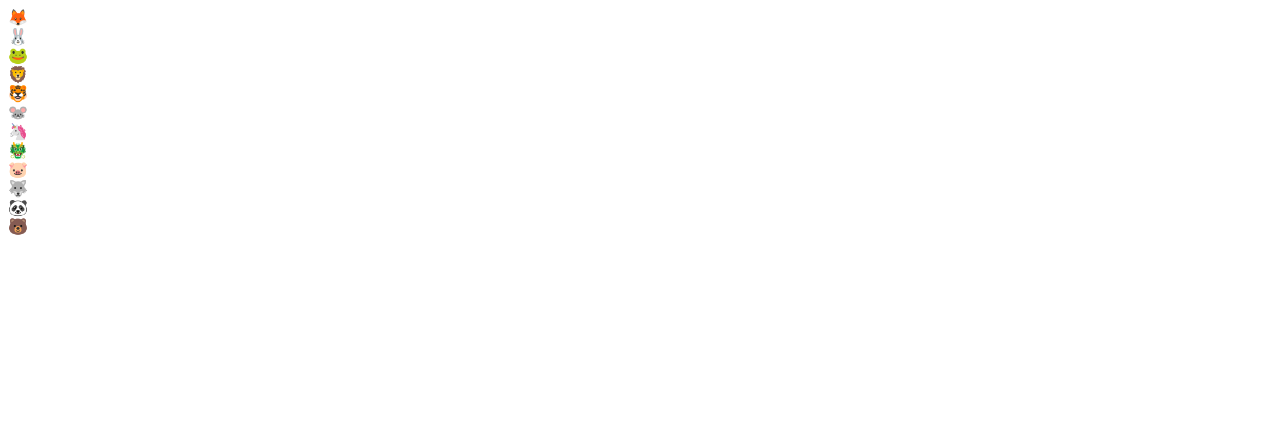
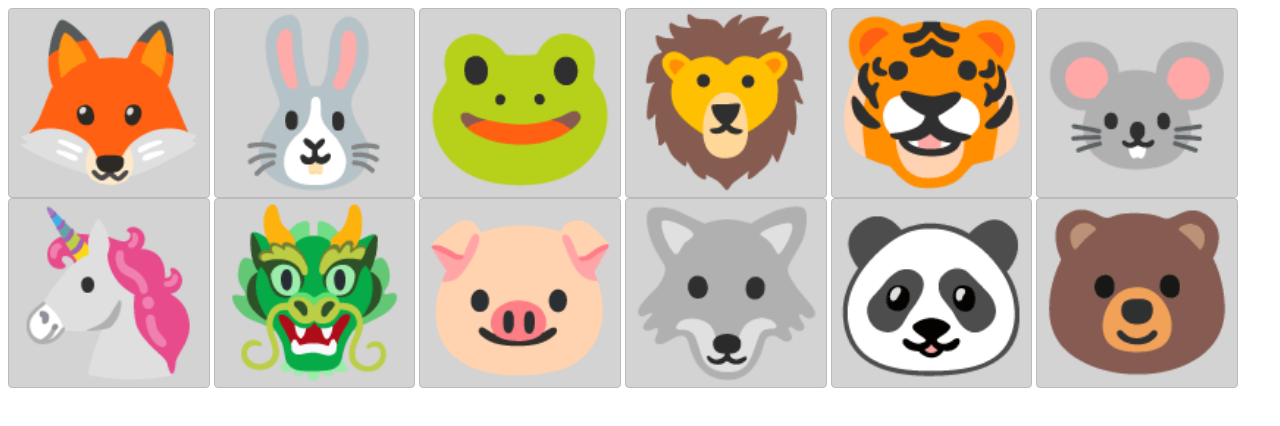
Before and after one commit to AhmedAlaaEzzt/CSS-git, a plain HTML site: page index.html in a window 1280 px wide. Drawn offline with Linux system fonts and the light colour scheme.

Commit message:
0072 - fix the name of style file

```diff
--- a/index.html
+++ b/index.html
@@ -6,7 +6,7 @@
   tag. Read more here: https://teamtreehouse.com/community/meta-charsetutf8-what-does-this-mean-or-what-does-it-do-i-deleted-it-from-the-code-and-nothing-changed -->
   <meta charset="utf-8" >
   <title>Grid Master</title>
-  <link rel="stylesheet" type="text/css" href="./style.css">
+  <link rel="stylesheet" type="text/css" href="./styles/main.css">
 </head>
 <body>
   <div class="zone green">🦊</div>
```
